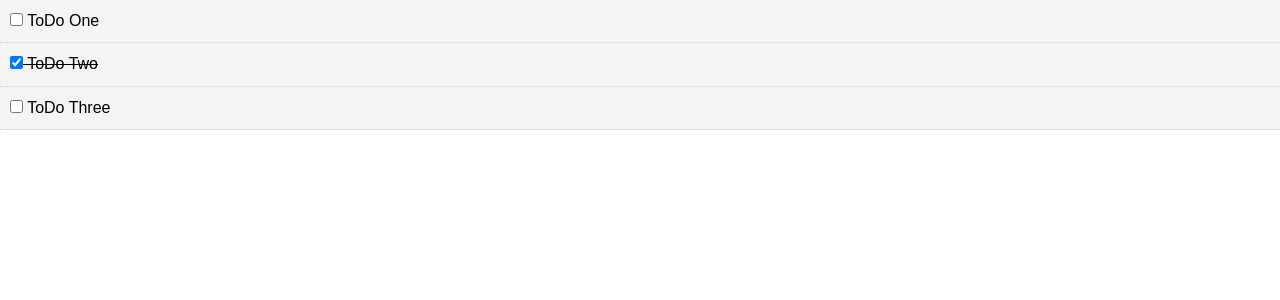
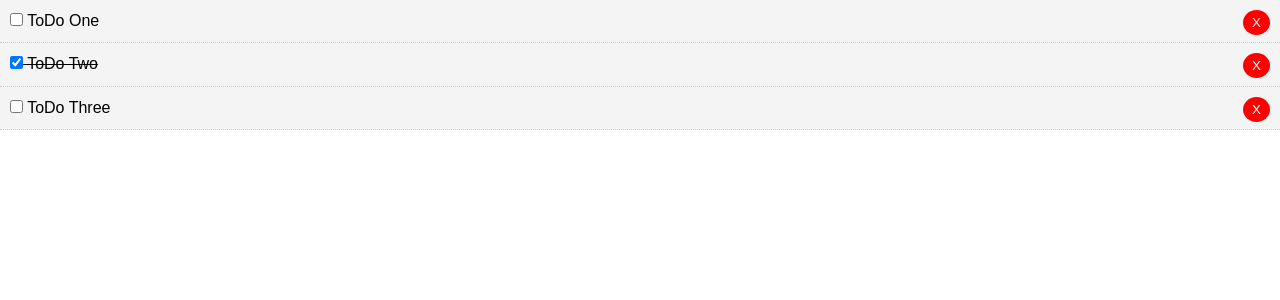
Before and after one commit to shorifulislam00/todolist, a Vue app: page / in a window 1280 px wide. Shown: the top 300 px of the page. Built offline with nearby package versions, Linux system fonts and the light colour scheme.

Commit message:
delete operation implemented

```diff
--- a/src/App.vue
+++ b/src/App.vue
@@ -1,6 +1,6 @@
 <template>
   <div id="app">
-    <Todos :todos="todos" />
+    <Todos :todos="todos" @del-todo="deleteTodo" />
   </div>
 </template>
 
@@ -11,6 +11,12 @@
   name: 'App',
   components: {
     Todos
+  },
+  methods: {
+    deleteTodo (id) {
+      // console.log(id);
+      this.todos = this.todos.filter(todo => todo.id != id)
+    }
   },
   data (){
     return {
--- a/src/components/TodoItem.vue
+++ b/src/components/TodoItem.vue
@@ -3,6 +3,8 @@
         <p>
             <input type="checkbox" @change="markComplete" :checked="todo.completed">
             {{ todo.title }}
+
+            <button @click="$emit('del-todo')" class="del">X</button>
         </p>
     </div>
 </template>
--- a/src/components/Todos.vue
+++ b/src/components/Todos.vue
@@ -1,7 +1,7 @@
 <template>
     <div>
         <div :key="todo.id" v-for="todo in todos">
-            <TodoItem :todo="todo" />
+            <TodoItem :todo="todo" @del-todo="$emit('del-todo', todo.id)" />
         </div>
     </div>
 </template>
```
